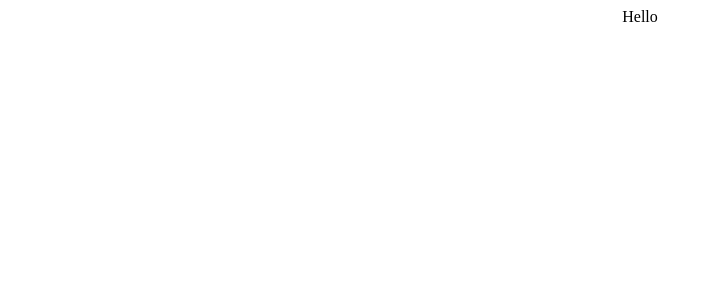
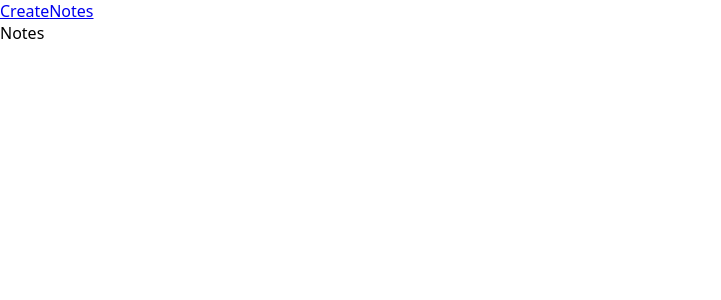
Before and after one commit to Raj-Thombare/MaterialUI, a React (Create React App) app: page /notes in a window 1280 px wide. Shown: the top 300 px of the page, without its empty margins (0-721 px from the left). Built offline with nearby package versions, Linux system fonts and the light colour scheme.

Commit message:
setup react-router-dom

```diff
--- a/package.json
+++ b/package.json
@@ -3,11 +3,15 @@
   "version": "0.1.0",
   "private": true,
   "dependencies": {
+    "@emotion/react": "^11.10.5",
+    "@emotion/styled": "^11.10.5",
+    "@mui/material": "^5.11.2",
     "@testing-library/jest-dom": "^5.16.5",
     "@testing-library/react": "^13.4.0",
     "@testing-library/user-event": "^13.5.0",
     "react": "^18.2.0",
     "react-dom": "^18.2.0",
+    "react-router-dom": "6",
     "react-scripts": "5.0.1",
     "web-vitals": "^2.1.4"
   },
--- a/public/index.html
+++ b/public/index.html
@@ -5,6 +5,10 @@
     <meta name="viewport" content="width=device-width, initial-scale=1" />
     <meta name="theme-color" content="#000000" />
     <meta name="description" content="It's a MaterialUI Tutorial" />
+    <link
+      rel="stylesheet"
+      href="https://fonts.googleapis.com/css?family=Roboto:300,400,500,700&display=swap"
+    />
     <!--
       manifest.json provides metadata used when your web app is installed on a
       user's mobile device or desktop. See https://developers.google.com/web/fundamentals/web-app-manifest/
--- a/src/App.css
+++ /dev/null
@@ -1,3 +0,0 @@
-.App {
-  text-align: center;
-}
--- a/src/App.js
+++ b/src/App.js
@@ -1,7 +1,19 @@
-import "./App.css";
+import { Routes, Route } from "react-router";
+
+import Navigation from "./components/Navigation";
+import Create from "./pages/Create";
+import Notes from "./pages/Notes";
 
 function App() {
-  return <div className="App">Hello</div>;
+  return (
+    <div>
+      <Navigation />
+      <Routes>
+        <Route path="/create" element={<Create />} />
+        <Route path="/notes" element={<Notes />} />
+      </Routes>
+    </div>
+  );
 }
 
 export default App;
--- /dev/null
+++ b/src/components/Navigation.jsx
@@ -0,0 +1,13 @@
+import React from "react";
+import { Link } from "react-router-dom";
+
+const Navigation = () => {
+  return (
+    <div>
+      <Link to="/create">Create</Link>
+      <Link to="/notes">Notes</Link>
+    </div>
+  );
+};
+
+export default Navigation;
--- /dev/null
+++ b/src/index.css
@@ -0,0 +1,7 @@
+body {
+  margin: 0;
+  font-family: system-ui, -apple-system, BlinkMacSystemFont, "Segoe UI", Roboto,
+    Oxygen, Ubuntu, Cantarell, "Open Sans", "Helvetica Neue", sans-serif;
+  -webkit-font-smoothing: antialiased;
+  -moz-osx-font-smoothing: grayscale;
+}
--- a/src/index.js
+++ b/src/index.js
@@ -1,6 +1,12 @@
 import React from "react";
 import ReactDOM from "react-dom/client";
+import { BrowserRouter } from "react-router-dom";
+import "./index.css";
 import App from "./App";
 
 const root = ReactDOM.createRoot(document.getElementById("root"));
-root.render(<App />);
+root.render(
+  <BrowserRouter>
+    <App />
+  </BrowserRouter>
+);
--- /dev/null
+++ b/src/pages/Create.jsx
@@ -0,0 +1,7 @@
+import React from "react";
+
+const Create = () => {
+  return <div>Create a New Note</div>;
+};
+
+export default Create;
--- /dev/null
+++ b/src/pages/Notes.jsx
@@ -0,0 +1,7 @@
+import React from "react";
+
+const Notes = () => {
+  return <div>Notes</div>;
+};
+
+export default Notes;
```
Also changed, not shown: 1 other file (tests, documents, lock files or other folders).
